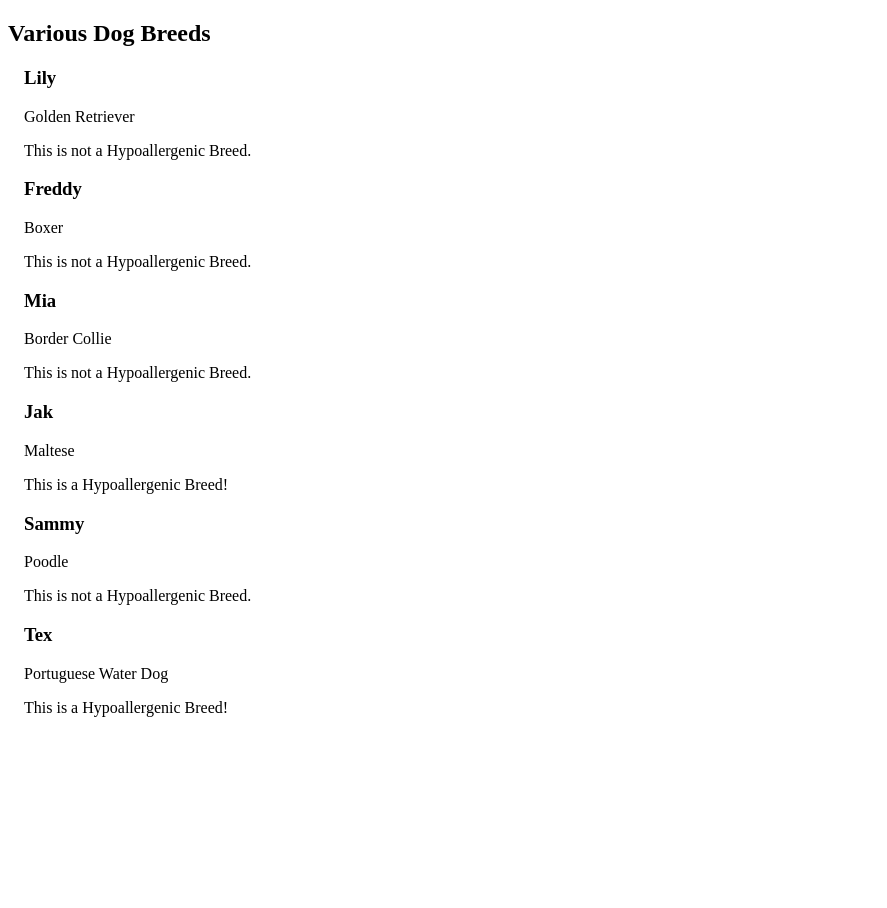
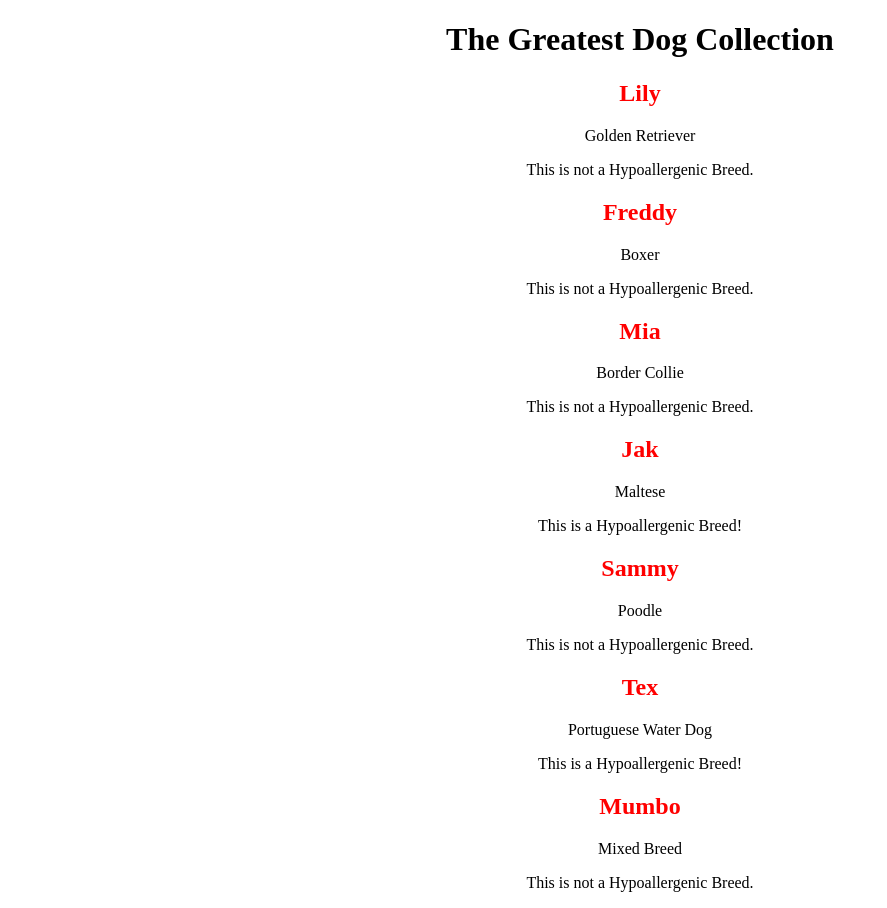
Before and after one commit to SeanManser/Sean_Manser_Learning_AngularF26, an Angular app: page / in a window 1280 px wide. Shown: the whole page, without its empty margins (0-887 px from the left). Before the commit the page ends 800 px from the top, so only its background shows below. Built offline with nearby package versions, Linux system fonts and the light colour scheme.

Commit message:
Fixed issues relating to css selectors and button functionality

```diff
--- a/src/app/Components/dog-card/dog-card.css
+++ b/src/app/Components/dog-card/dog-card.css
@@ -0,0 +1,11 @@
+.dog-card p{
+  border: 200000px;
+
+
+  text-align: center;
+}
+.dog-card h2{
+  color: red;
+  border: 700px red;
+  text-align: center;
+}
--- a/src/app/Components/dog-card/dog-card.html
+++ b/src/app/Components/dog-card/dog-card.html
@@ -1,20 +1,14 @@
-<!DOCTYPE html>
-<html lang="en">
-<head>
-  <meta charset="UTF-8">
-  <title>Dog Breeds</title>
-</head>
-<body>
-<div class="dog-card" (click)="toggle()">
-<h3>{{dog().name}}</h3>
+
+<div class="dog-card" (click)=toggle()>
+<h2>{{dog().name}}</h2>
   @switch (dog().breed){
-    @case ('Golden Retriever') { <span class="Golden Retriever">Golden Retriever</span> }
-    @case ('Boxer') { <span class="Boxer"> Boxer </span>}
-    @case ('Border Collie') { <span class="Border Collie">Border Collie </span>}
-    @case ('Maltese') { <span class="Maltese">Maltese </span>}
-    @case ('Poodle') { <span class="Poodle">Poodle </span>}
-    @case ('Portuguese Water Dog') { <span class="Portuguese Water Dog">Portuguese Water Dog </span>}
-    @default { <span class ="badge">Other/Mixed</span> }
+    @case ('Golden Retriever') { <p>Golden Retriever</p> }
+    @case ('Boxer') {  <p>Boxer</p> }
+    @case ('Border Collie') { <p>Border Collie</p> }
+    @case ('Maltese') { <p>Maltese</p> }
+    @case ('Poodle') { <p>Poodle</p> }
+    @case ('Portuguese Water Dog') { <p>Portuguese Water Dog</p> }
+    @default { <p>Mixed Breed</p> }
   }
 
   @if (dog().isHypoallergenic) {
@@ -22,7 +16,7 @@
   } @else {
     <p>This is not a Hypoallergenic Breed.</p>
   }
+  @if (expanded){
+  <p>{{dog().furType}}</p>
+  }
 </div>
-
-</body>
-</html>
--- a/src/app/Components/dog-list/dog-list.html
+++ b/src/app/Components/dog-list/dog-list.html
@@ -1,20 +1,11 @@
-<!DOCTYPE html>
-<html lang="en">
-<head>
-  <meta charset="UTF-8">
-  <title>Dog Breeds</title>
-</head>
-<body>
+
   @for (dog of dogList; track dog.id) {
     <app-dog-card
     [dog]="dog"
-
+    (opened)="onDogOpened($event)"
     >
 
     </app-dog-card>
   } @empty {
     <p>No dogs have been loaded</p>
   }
-
-</body>
-</html>
--- a/src/app/Components/dog-list/dog-list.ts
+++ b/src/app/Components/dog-list/dog-list.ts
@@ -18,7 +18,8 @@ export class DogList {
     {id: 3, name: "Mia", breed: "Border Collie", furType: "Long Coat", isHypoallergenic: false},
     {id: 4, name: "Jak", breed: "Maltese", furType: "Long Fur", isHypoallergenic: true},
     {id: 5, name: "Sammy", breed: "Poodle", furType: "Curly Coat", isHypoallergenic: false},
-    {id: 6, name: "Tex", breed: "Portuguese Water Dog", furType: "Wavy Coat", isHypoallergenic: true}
+    {id: 6, name: "Tex", breed: "Portuguese Water Dog", furType: "Wavy Coat", isHypoallergenic: true},
+    {id: 7, name: "Mumbo", breed: "Unknown", furType: "Shaggy Coat", isHypoallergenic: false}
   ]
 
   onDogOpened(dog: Dog): void {
--- a/src/app/app.css
+++ b/src/app/app.css
@@ -1,3 +1,3 @@
-.dog-card{
-border: 2px;
+h1{
+  text-align: center;
 }
--- a/src/app/app.html
+++ b/src/app/app.html
@@ -1,3 +1,3 @@
-<h2>Various Dog Breeds</h2>
+<h1>The Greatest Dog Collection</h1>
 
 <app-dog-list></app-dog-list>
```
